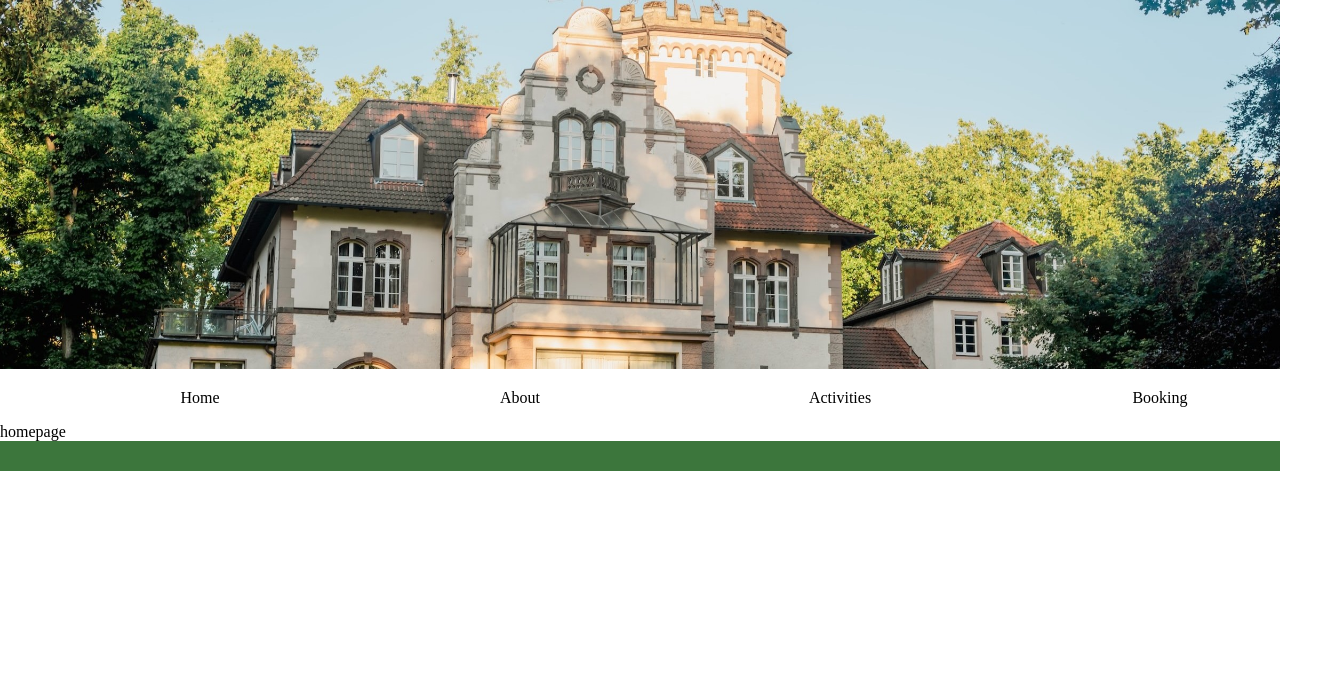
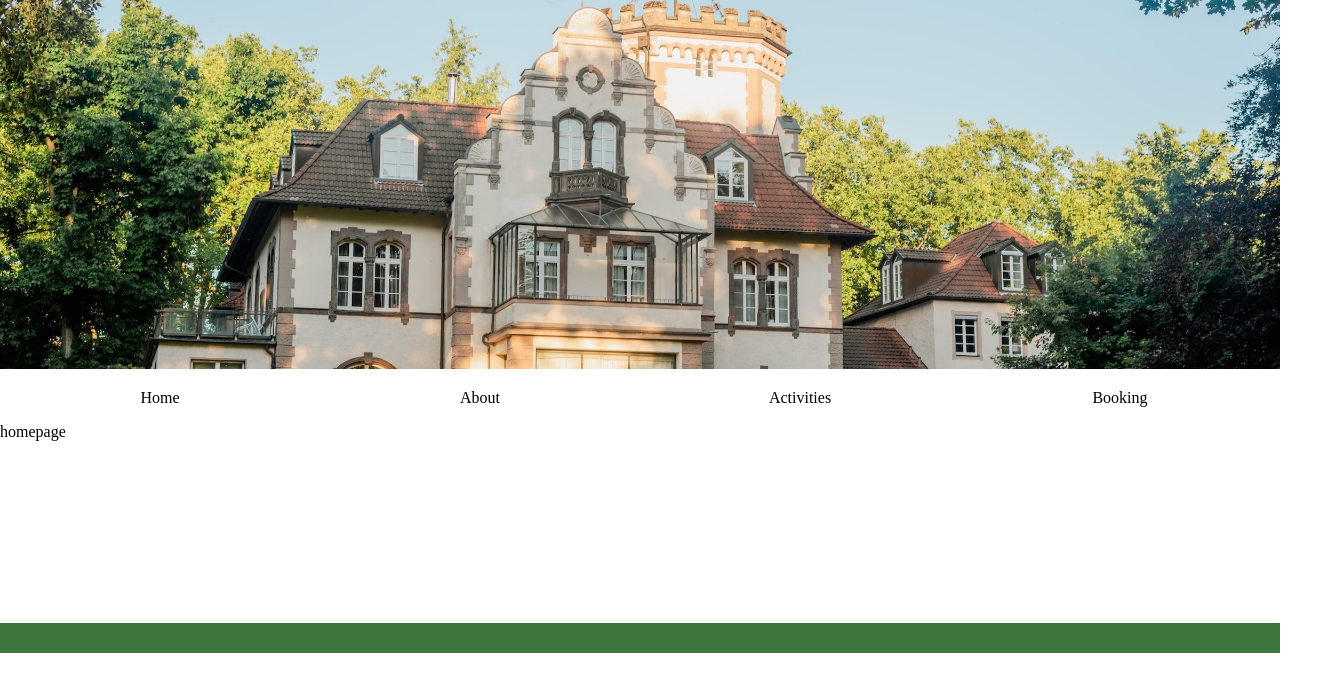
Before and after one commit to sdanimc/whimsy-bnb, a React (Create React App) app: page / in a window 1280 px wide. Shown: the top 692 px of the page, 1320 px wide, since content can reach past the window. Built offline with nearby package versions, Linux system fonts and the light colour scheme.

Commit message:
styled dropdowns to appear centered below navbar option and vertically listed over page content

```diff
--- a/src/index.css
+++ b/src/index.css
@@ -1,5 +1,6 @@
 body{
     margin: 0;
+    max-width: 100%;
 }
 header img {
 width: 100%;
@@ -11,6 +12,7 @@ top: 0;
 }
 .menus {
     width: 100%;
+    padding: 0;
 }
 .menus li {
     display: inline-block;
@@ -18,9 +20,21 @@ top: 0;
     text-align: center;
     text-overflow: wrap;
 }
+.mx-5{
+    position: relative;
+    display: inline-block;
+}
 .dropdown {
     display: none;
     z-index: 1;
+    position: absolute;
+    min-width: 100%;
+    padding: 0;
+}
+li .dropOpt{
+    display: block;
+    width: 100%;
+    text-align: center;
 }
 .About:hover .aboutdown{
     display: block;
@@ -54,3 +68,6 @@ footer{
 .cardevenpic{
     float: left;
 }
+main{
+    min-height: 200px;
+}
```
